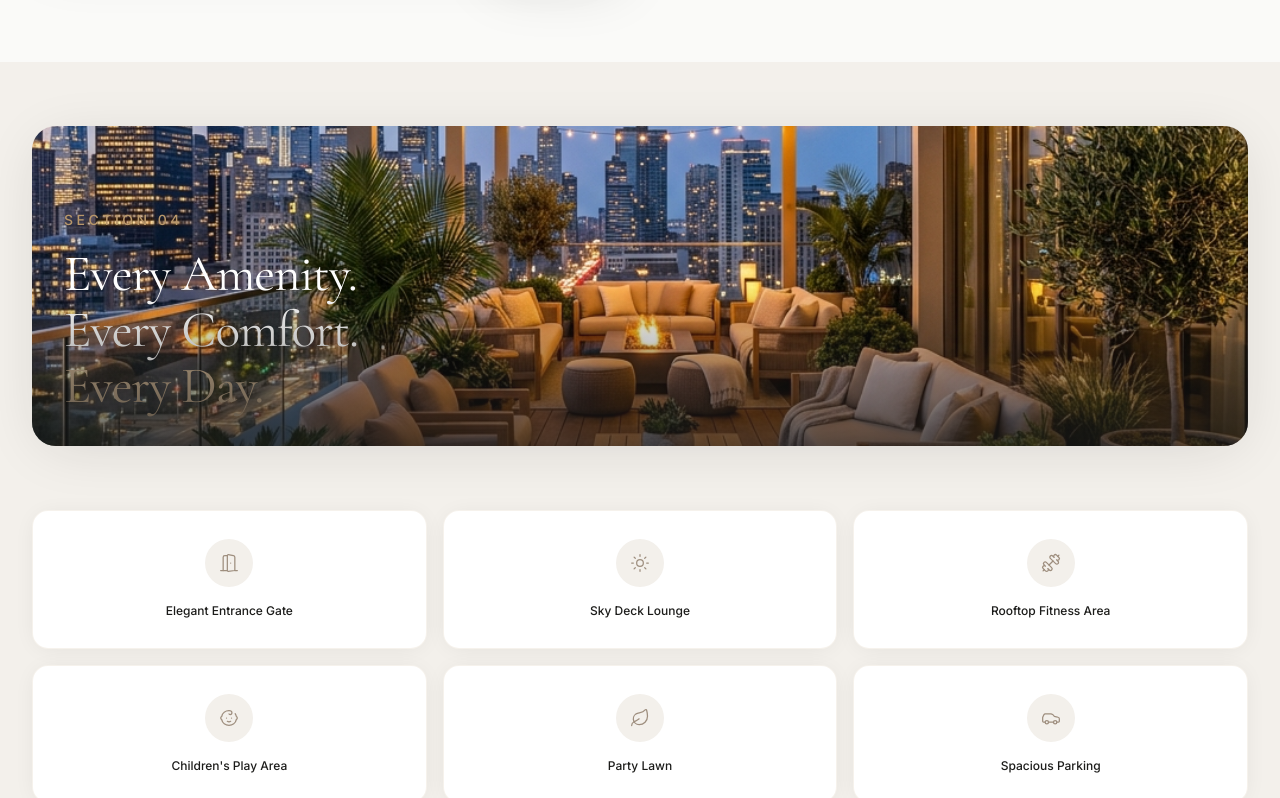
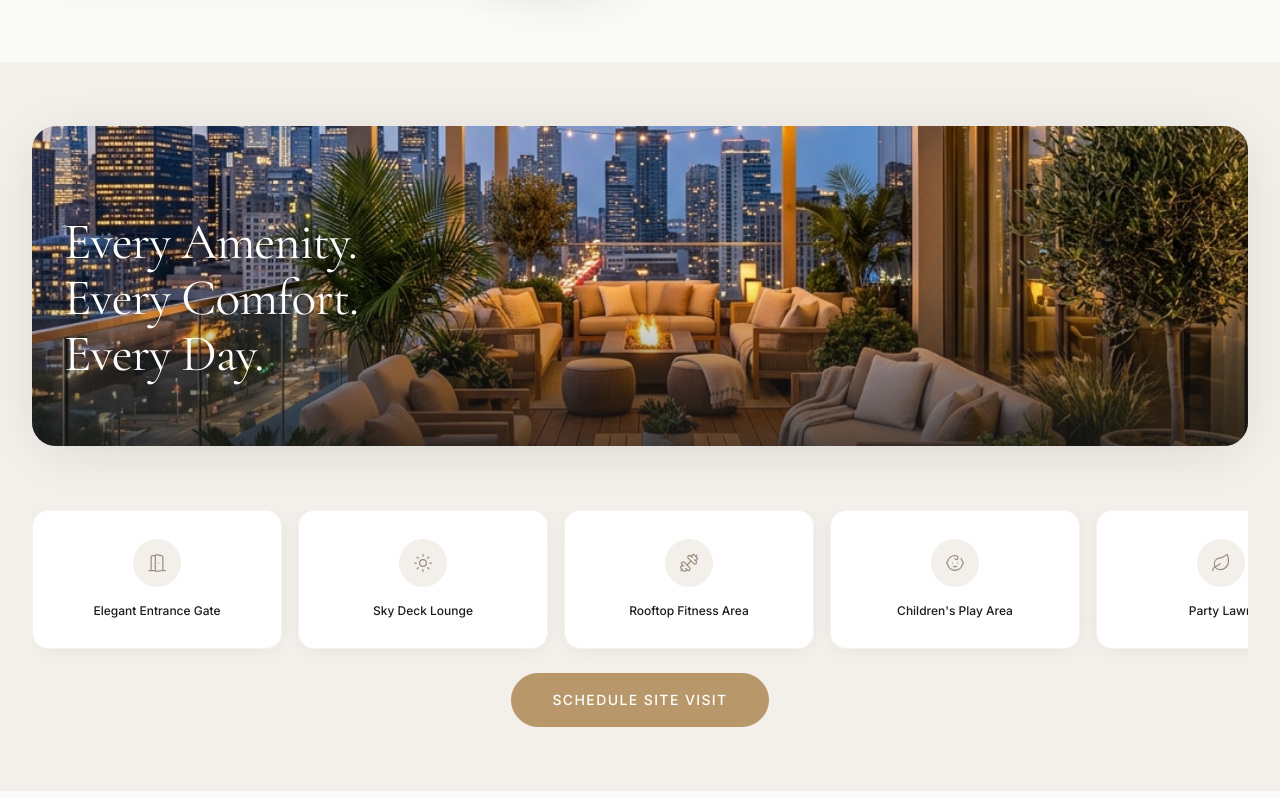
Before and after one commit to piyushy6204/kishore-developers, a Next.js app: page / in a window 1280 px wide. Shown: the part 1712-2510 px from the top of the page. Built offline with nearby package versions, Linux system fonts and the light colour scheme.

Commit message:
amenitites

```diff
--- a/components/sections/AboutDeveloper.tsx
+++ b/components/sections/AboutDeveloper.tsx
@@ -52,7 +52,7 @@ export default function AboutDeveloper() {
             </h2>
             <p className="font-sans text-sm text-pr-grey leading-loose mb-6 max-w-md">
               For over two decades, Kishor Developers has been crafting homes that go beyond
-              construction — homes that become the foundation of cherished memories, lasting
+              construction, homes that become the foundation of cherished memories, lasting
               relationships, and generational value.
             </p>
             <p className="font-sans text-sm text-pr-grey leading-loose max-w-md">
--- a/components/sections/Amenities.tsx
+++ b/components/sections/Amenities.tsx
@@ -8,7 +8,7 @@ import { AMENITIES } from "@/lib/content";
 import { useInView } from "@/lib/useInView";
 import {
   DoorOpen, Sun, Dumbbell, Baby, Leaf, Car,
-  Droplets, Zap, ShieldCheck,
+  Droplets, Zap, ShieldCheck, X
 } from "lucide-react";
 
 const ICON_MAP: Record<string, React.ElementType> = {
@@ -27,6 +27,7 @@ export default function Amenities() {
   const ref = useRef<HTMLDivElement>(null);
   const inView = useInView(ref, { threshold: 0.1 });
   const [modalOpen, setModalOpen] = useState(false);
+  const [amenitiesModalOpen, setAmenitiesModalOpen] = useState(false);
 
   return (
     <>
@@ -40,11 +41,10 @@ export default function Amenities() {
             className="object-cover"
             sizes="95vw"
           />
-          <div className="absolute inset-0 flex items-end p-8">
-            <div>
-              <SectionLabel className="mb-2">Section 04</SectionLabel>
-              <h2 id="amenities-heading" className="font-serif text-display-md text-white leading-tight">
-                Every Amenity.<br />Every Comfort.<br /><em className="not-italic text-pr-gold-light">Every Day.</em>
+          <div className="absolute inset-0 flex items-end p-8 pb-12 md:pb-16">
+            <div className="relative z-10">
+              <h2 id="amenities-heading" className="font-serif text-display-md text-white leading-tight drop-shadow-md">
+                Every Amenity.<br />Every Comfort.<br />Every Day.
               </h2>
             </div>
           </div>
@@ -53,14 +53,15 @@ export default function Amenities() {
         </div>
 
         <div className="container-pr" ref={ref}>
-          {/* Amenities grid */}
-          <div className="grid grid-cols-2 sm:grid-cols-3 lg:grid-cols-3 gap-4 mb-12">
+          {/* Amenities horizontal scroll */}
+          <div className="flex gap-4 overflow-x-auto snap-x snap-mandatory scrollbar-hide pb-6 -mx-4 px-4 md:mx-0 md:px-0">
             {AMENITIES.map((item, i) => {
               const Icon = ICON_MAP[item.icon] || Leaf;
               return (
                 <div
                   key={item.name}
-                  className={`group bg-white rounded-2xl p-7 flex flex-col items-center text-center shadow-card border border-pr-beige-40 cursor-default transition-all duration-[400ms] hover:shadow-card-hover hover:-translate-y-1 hover:border-pr-gold-30 ${
+                  onClick={() => setAmenitiesModalOpen(true)}
+                  className={`flex-shrink-0 w-[65vw] sm:w-[250px] snap-start group bg-white rounded-2xl p-7 flex flex-col items-center text-center shadow-card border border-pr-beige-40 cursor-pointer transition-all duration-[400ms] hover:shadow-card-hover hover:-translate-y-1 hover:border-pr-gold-30 ${
                     inView ? "opacity-100 translate-y-0" : "opacity-0 translate-y-6"
                   }`}
                   style={{ transitionDelay: `${i * 60}ms`, transitionDuration: "500ms" }}
@@ -90,6 +91,61 @@ export default function Amenities() {
       </section>
 
       <LeadModal isOpen={modalOpen} onClose={() => setModalOpen(false)} trigger="visit" />
+
+      {/* Amenities Modal */}
+      {amenitiesModalOpen && (
+        <div
+          className="fixed inset-0 z-[200] flex items-center justify-center p-4"
+          role="dialog"
+          aria-modal="true"
+          aria-label="All Amenities"
+        >
+          {/* Backdrop */}
+          <div
+            className="absolute inset-0 bg-pr-charcoal-60 backdrop-blur-sm"
+            onClick={() => setAmenitiesModalOpen(false)}
+            aria-hidden="true"
+          />
+
+          {/* Modal card */}
+          <div className="relative z-10 w-full max-w-2xl bg-pr-white rounded-2xl shadow-luxury-lg overflow-hidden flex flex-col max-h-[85vh]">
+            {/* Gold top border */}
+            <div className="h-0.5 w-full bg-pr-gold flex-shrink-0" />
+
+            <div className="p-6 md:p-8 flex justify-between items-center border-b border-pr-beige flex-shrink-0">
+              <h3 className="font-serif text-2xl text-pr-charcoal">All Amenities</h3>
+              <button
+                className="text-pr-muted hover:text-pr-charcoal transition-colors p-1"
+                onClick={() => setAmenitiesModalOpen(false)}
+                aria-label="Close amenities"
+              >
+                <X size={24} strokeWidth={1.5} />
+              </button>
+            </div>
+
+            <div className="p-6 md:p-8 overflow-y-auto">
+              <div className="grid grid-cols-2 sm:grid-cols-3 gap-4">
+                {AMENITIES.map((item) => {
+                  const Icon = ICON_MAP[item.icon] || Leaf;
+                  return (
+                    <div
+                      key={item.name}
+                      className="bg-white rounded-xl p-5 flex flex-col items-center text-center shadow-sm border border-pr-beige-40"
+                    >
+                      <div className="w-10 h-10 rounded-full bg-pr-off-white flex items-center justify-center mb-3">
+                        <Icon size={18} strokeWidth={1.5} className="text-pr-gold" />
+                      </div>
+                      <p className="font-sans text-xs font-medium text-pr-charcoal leading-snug">
+                        {item.name}
+                      </p>
+                    </div>
+                  );
+                })}
+              </div>
+            </div>
+          </div>
+        </div>
+      )}
     </>
   );
 }
```
